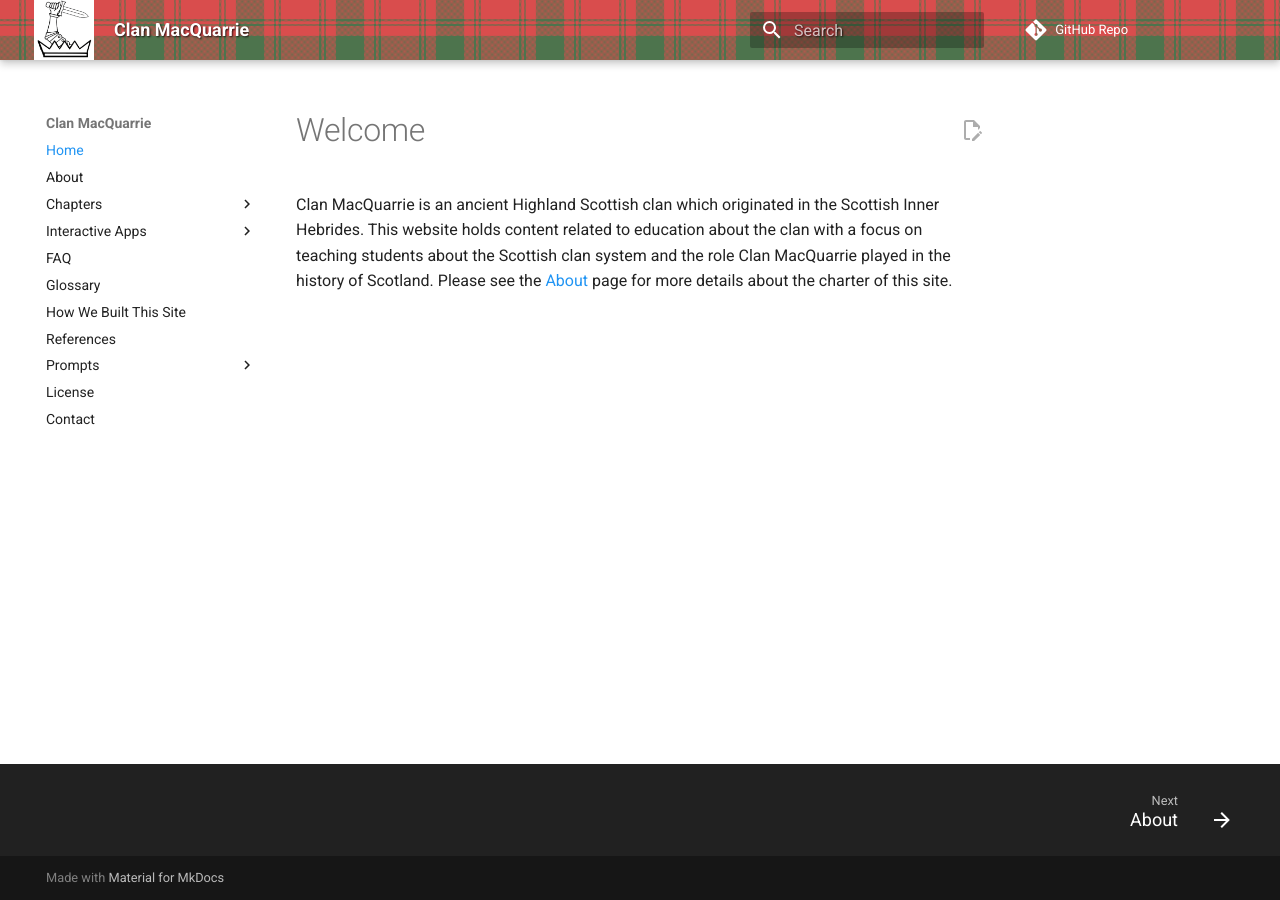
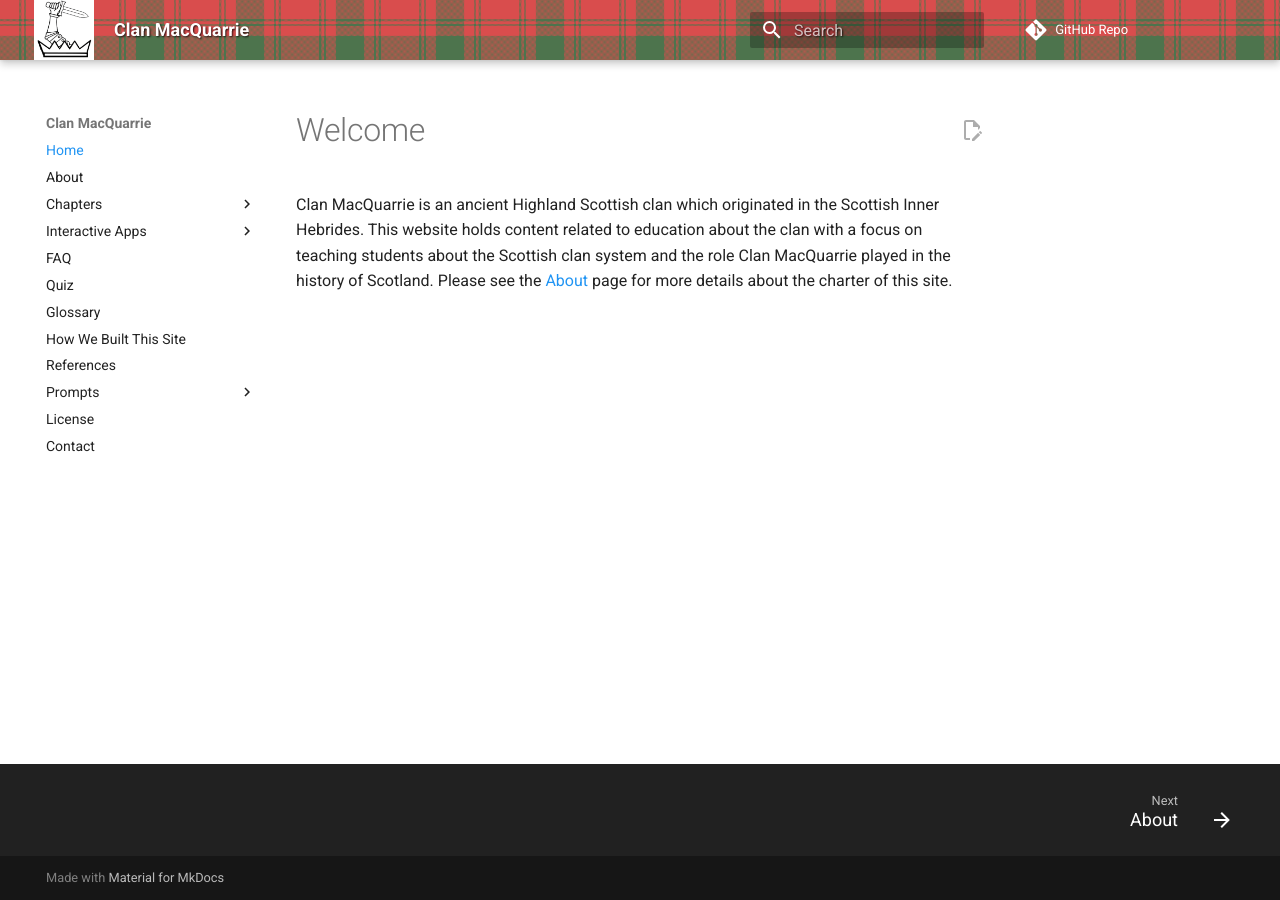
Before and after one commit to dmccreary/clan-macquarrie, an MkDocs documentation site: the page built from docs/index.md, in a window 1280 px wide. Built offline with MkDocs 1.6.1 and Material for MkDocs 9.7.7, drawn with Linux system fonts in a browser that asks for light colours; comment, search, counter and statistics services are not loaded.

Commit message:
updating content

```diff
--- a/mkdocs.yml
+++ b/mkdocs.yml
@@ -25,6 +25,7 @@ nav:
     - Population of Ulva: sims/population-of-ulva/index.md
     - Surname Population Estimates: sims/surname-population/index.md
   - FAQ: faq.md
+  - Quiz: quiz.md
   - Glossary: glossary.md
   - How We Built This Site: how-we-built-this-site.md
   - References: references.md
```
